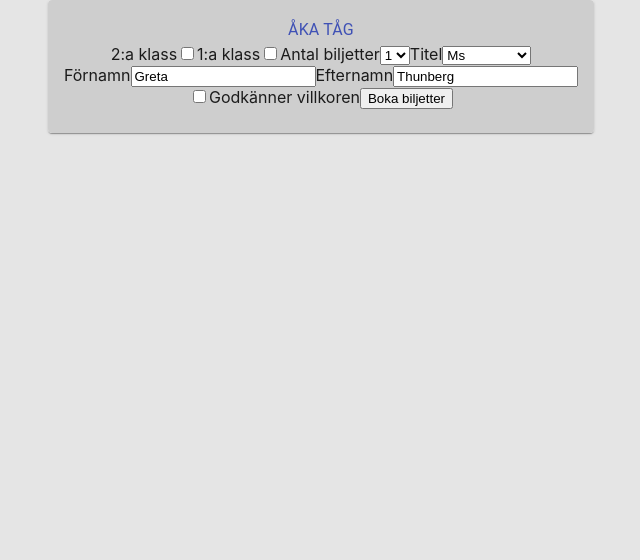
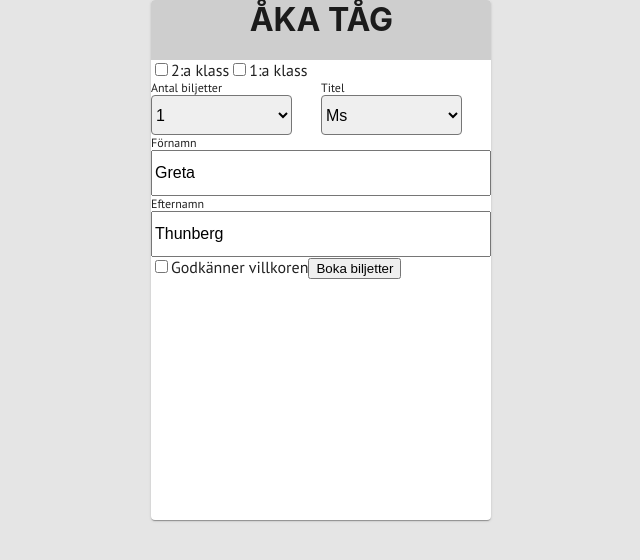
Before and after one commit to Sarahmaliin/kunskapskontroll-1-Sarah-K, a React (Create React App) app: page / in a window 1280 px wide. Shown: the top 560 px of the page, without its empty margins (319-959 px from the left). Built offline with nearby package versions, Linux system fonts and the light colour scheme.

Commit message:
sista för idag, mest css ändringar

```diff
--- a/public/index.html
+++ b/public/index.html
@@ -15,6 +15,8 @@
       user's mobile device or desktop. See https://developers.google.com/web/fundamentals/web-app-manifest/
     -->
     <link rel="manifest" href="%PUBLIC_URL%/manifest.json" />
+    <link rel="preconnect" href="https://fonts.gstatic.com">
+    <link href="https://fonts.googleapis.com/css2?family=PT+Sans&display=swap" rel="stylesheet">
     <!--
       Notice the use of %PUBLIC_URL% in the tags above.
       It will be replaced with the URL of the `public` folder during the build.
--- a/src/App.css
+++ b/src/App.css
@@ -9,12 +9,95 @@ html{
 }
 
 .Card{
-  min-width: 20rem;
+  width: 21.25rem;
+  height: 32.5rem;
 }
 
 .Card-content{
+  margin: 0rem;
+  display: grid;
+  width: 100%;
+  grid-template-areas: ;
+}
+
+
+.Rubrik{
   background-color: #CECECE;
-  padding: 1rem 0 1rem 0;
-  margin: 0rem;
+  margin: 0;
+  height: 3.75rem;
+  width: 21.3rem;
   text-align: center;
 }
+
+.Name{
+  height: 2.5rem;
+  width: 23.75;
+  font-size: 1rem;
+  border-radius: .25rem solid rgba(0, 0, 0, 0.8);
+}
+
+.Nameform{
+  display: grid;
+
+}
+
+.DropDown{
+  width: 8.8rem;
+  height: 2.5rem;
+  font-size: 1rem;
+  border-radius: .25rem;
+}
+
+.small-text{
+  font-size: .75rem;
+}
+
+label{
+  font-family: 'PT Sans', sans-serif;
+}
+
+.DropSelect{
+  display: grid;
+  grid-template-areas: "many many title title"
+  "DropDown-tickets DropDown-tickets DropDown-title DropDown-title"
+}
+
+.many{
+  grid-area: many;
+}
+
+.title{
+  grid-area: title;
+}
+
+.DropDown-tickets{
+  grid-area: DropDown-tickets;
+}
+
+.DropDown-title{
+  grid-area: DropDown-title;
+}
+
+.Namnform{
+  display: grid;
+  grid-template-areas: "FirstName FirstName"
+  "FirstNameField FirstNameField"
+  "LastName LastName"
+  "LastNameField LastNameField";
+}
+
+.FirstName{
+  grid-area: FirstName;
+}
+
+.FirstNameField{
+  grid-area: FirstNameField;
+}
+
+.LastName{
+  grid-area: LastName;
+}
+
+.LastNameField{
+  grid-area: LastNameField;
+}
--- a/src/App.js
+++ b/src/App.js
@@ -4,8 +4,6 @@ import DropDown from './Components/DropDown';
 import DoneBtn from './Components/DoneBtn'
 import ApproveTerms from './Components/ApproveTerms'
 import Card from '@material-ui/core/Card';
-import Typography from '@material-ui/core/Typography';
-import CardContent from '@material-ui/core/CardContent';
 import './App.css';
 import ClassChoice from './Components/ClassChoice';
 
@@ -14,19 +12,17 @@ function App() {
   return (
     <div className="App">
       <Card className="Card">
-        <CardContent className="Card-content">
-        <Typography variant="subtitle1" component="h1" color="primary" className="Rubrik">
-        ÅKA TÅG</Typography>
+        <h1 className="Rubrik"> ÅKA TÅG </h1>
+        {/* LÄGG TILL STÄDER-sektionen */}
         {/* <Typography variant="h5" component="h2" color="black" className="Rubrik">
         STOCKHOLM</Typography>
         <Typography variant="h5" component="h2" color="black" className="Rubrik">
         GÖTEBORG</Typography> */}
-        <ClassChoice />
-        <DropDown />
-        <NameForm />
-        <ApproveTerms />
-        <DoneBtn />
-        </CardContent>
+        <ClassChoice className="Class" />
+        <DropDown className="DropDown" />
+        <NameForm className="Name" />
+        <ApproveTerms className="Approve" />
+        <DoneBtn className="Done-btn" />
         {/*
         Åka tåg del
         städer
--- a/src/Components/ClassChoice.js
+++ b/src/Components/ClassChoice.js
@@ -17,10 +17,11 @@ const ClassChoice = () =>{
 
 return (
         <>
+
+        <input type="checkbox" name="second" checked={state.second} onChange={HandleChange}></input>
         <label>2:a klass</label>
-        <input type="checkbox" name="second" checked={state.second} onChange={HandleChange}></input>
+        <input type="checkbox" name="first" checked={state.first} onChange={HandleChange} ></input>
         <label>1:a klass</label>
-        <input type="checkbox" name="first" checked={state.first} onChange={HandleChange} ></input>
         </>
      );
 }
--- a/src/Components/DoneBtn.js
+++ b/src/Components/DoneBtn.js
@@ -13,7 +13,6 @@ class DoneBtn extends Component {
         return (
             <>
             <button onClick={() => this.setState({ Done: true})}>Boka biljetter</button>
-
             </>
          );
     }
--- a/src/Components/DropDown.js
+++ b/src/Components/DropDown.js
@@ -15,21 +15,22 @@ const DropDown = () =>{
     };
 
           return (
-            <>
-            <label>Antal biljetter</label>
-            <select name="tickets" onChange={HandleChange} value={state.tickets}>
+            <section className="DropSelect">
+            <label className="small-text many">Antal biljetter</label>
+            <label className="small-text title">Titel</label>
+            <select className="DropDown DropDown-tickets" name="tickets" onChange={HandleChange} value={state.tickets}>
                 <option value="1">1</option>
                 <option value="2">2</option>
                 <option value="3">3</option>
             </select>
-                <label>Titel</label>
-              <select name="title" onChange={HandleChange} value={state.title}>
+
+              <select className="DropDown DropDown-title" name="title" onChange={HandleChange} value={state.title}>
                   <option value="Ms">Ms</option>
                   <option value="Mrs">Mrs</option>
                   <option value="Mr">Mr</option>
                   <option value="Non-Binary">Non-Binary</option>
               </select>
-              </>
+              </section>
            );
       }
 
--- a/src/Components/NameForm.js
+++ b/src/Components/NameForm.js
@@ -1,5 +1,4 @@
-import { useState } from "react";
-import React from 'react';
+import React, {useState} from 'react';
 
     const NameForm = () => {
 
@@ -17,14 +16,12 @@ import React from 'react';
             };
 
 
-        return <section>
-            <>
-                <label>Förnamn</label>
-                <input type="text" name="firstName" value={state.firstName} onChange={HandleChange}></input>
-                <label>Efternamn</label>
-                <input type="text" name="lastName" value={state.lastName} onChange={HandleChange}></input>
-            </>
-        </section>
+        return <form className="Namnform">
+                <label className="small-text FirstName">Förnamn</label>
+                <input className="Name FirstNameField" type="text" name="firstName" value={state.firstName} onChange={HandleChange}></input>
+                <label className="small-text LastName">Efternamn</label>
+                <input className="Name LastNameField" type="text" name="lastName" value={state.lastName} onChange={HandleChange}></input>
+        </form>
     }
 
 
```
